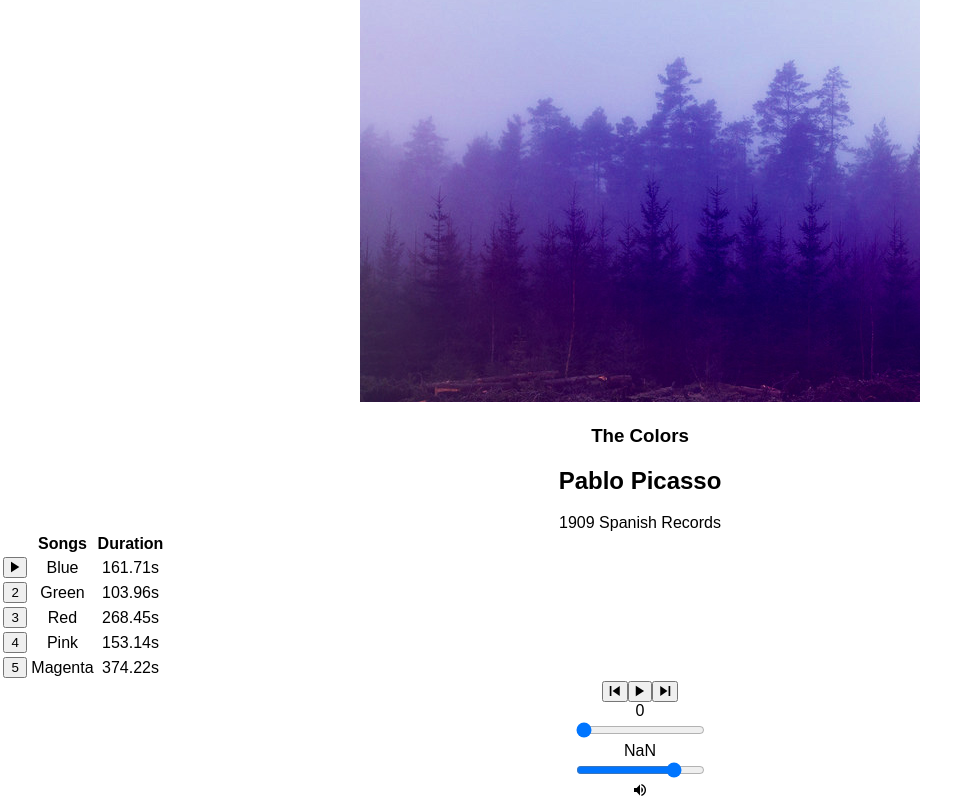
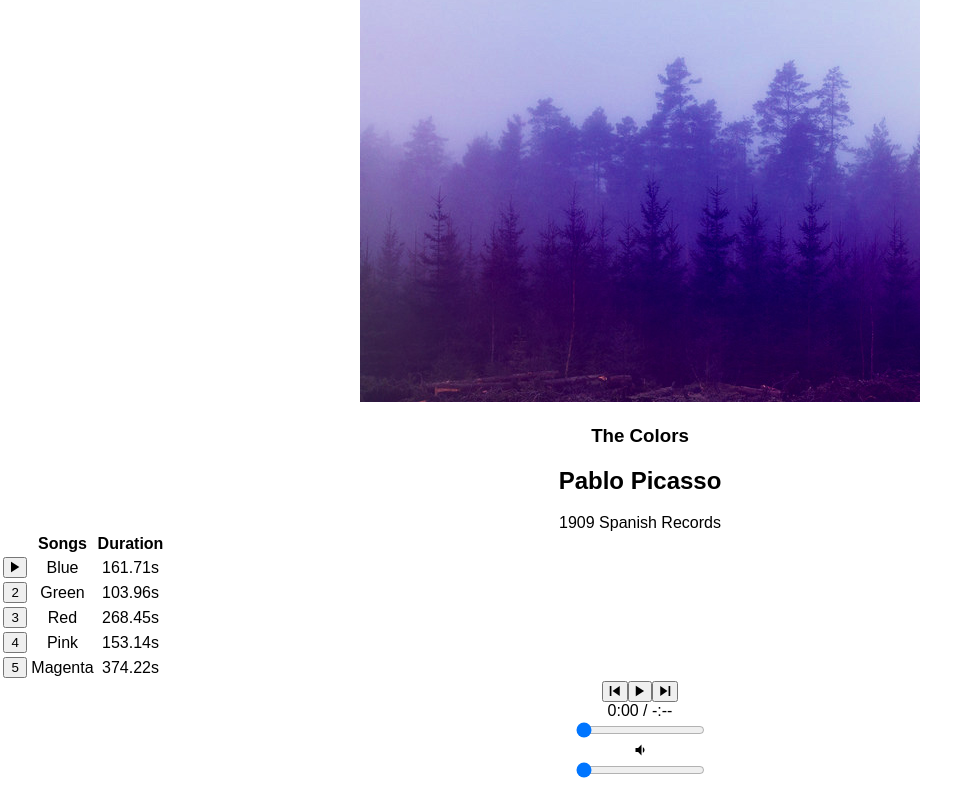
Before and after one commit to iradnazmi/bloc, a React (Create React App) app: page /album/the-colors in a window 1280 px wide. Shown: the part 256-1056 px from the top of the page, without its empty margins (0-980 px from the left). Built offline with nearby package versions, Linux system fonts and the light colour scheme.

Commit message:
Assignment 17 PlayerBar Range Inputs: completed

```diff
--- a/src/components/Album.js
+++ b/src/components/Album.js
@@ -14,12 +14,14 @@ class Album extends Component {
       currentSong: album.songs[0],
       currentTime: 0,
       duration: album.songs[0].duration,
+      volume: 0,
       isPlaying: false,
       isHovered: false
     };
 
     this.audioElement = document.createElement('audio');
     this.audioElement.src = album.songs[0].audioSrc;
+    this.audioElement.volume = this.state.volume;
 
     this.handleMouseEnter = this.handleMouseEnter.bind(this)
     this.handleMouseLeave = this.handleMouseLeave.bind(this)
@@ -99,6 +101,36 @@ class Album extends Component {
     this.setState({ currentTime: newTime });
   }
 
+  formatTime(time) {
+    if (isNaN(time) || !typeof time === "number") {
+      return "-:--";
+    }
+    const integerTime = Math.floor(time);
+    const minTime = Math.floor(integerTime / 60);
+    var timeDuration = minTime + ':';
+    var leftoverSec = integerTime % 60;
+    if (leftoverSec < 10) {
+      timeDuration += "0"
+    }
+    return timeDuration + leftoverSec;
+  }
+
+  handleVolumeChange(e) {
+    const newVolume = e.target.value;
+    this.audioElement.volume = newVolume;
+    this.setState({ volume: newVolume });
+  }
+
+  volumeStatus() {
+    if (this.audioElement.volume === 0) {
+      return "ion-md-volume-off";
+    } else if (this.audioElement.volume < .5) {
+      return "ion-md-volume-low";
+    } else {
+      return "ion-md-volume-high"
+    }
+  }
+
   handleMouseEnter(index) {
     this.setState({ isHovered: index+1});
   }
@@ -160,10 +192,13 @@ class Album extends Component {
           currentSong={this.state.currentSong}
           currentTime={this.audioElement.currentTime}
           duration={this.audioElement.duration}
+          volume={this.audioElement.volume}
           handleSongClick={() => this.handleSongClick(this.state.currentSong)}
           handlePrevClick={() => this.handlePrevClick()}
           handleNextClick={() => this.handleNextClick()}
           handleTimeChange={(e) => this.handleTimeChange(e)}
+          handleVolumeChange={(e) => this.handleVolumeChange(e)}
+          formatTime={(e) => this.formatTime(e)}
         />
       </section>
     );
--- a/src/components/PlayerBar.js
+++ b/src/components/PlayerBar.js
@@ -16,7 +16,7 @@ class PlayerBar extends Component {
           </button>
         </section>
         <section id="time-control">
-          <div className="current-time">{this.props.currentTime}</div>
+          <div className="current-time">{this.props.formatTime(this.props.currentTime)} / {this.props.formatTime(this.props.duration)}</div>
           <input
             type="range"
             className="seek-bar"
@@ -26,12 +26,18 @@ class PlayerBar extends Component {
             step="0.01"
             onChange={this.props.handleTimeChange}
           />
-          <div className="total-time">{this.props.duration}</div>
         </section>
         <section id="volume-control">
-          <div className="ion-md-volume=low"></div>
-          <input type="range" className="seek-bar" value="80" />
-          <div className="ion-md-volume-high"></div>
+          <div className={this.props.volume <= .5 ? "ion-md-volume-low" : "ion-md-volume-high"}></div>
+          <input
+            type="range"
+            className="seek-bar"
+            value={this.props.volume}
+            max="1"
+            min="0"
+            step="0.01"
+            onChange={this.props.handleVolumeChange}
+          />
         </section>
       </section>
     );
```
